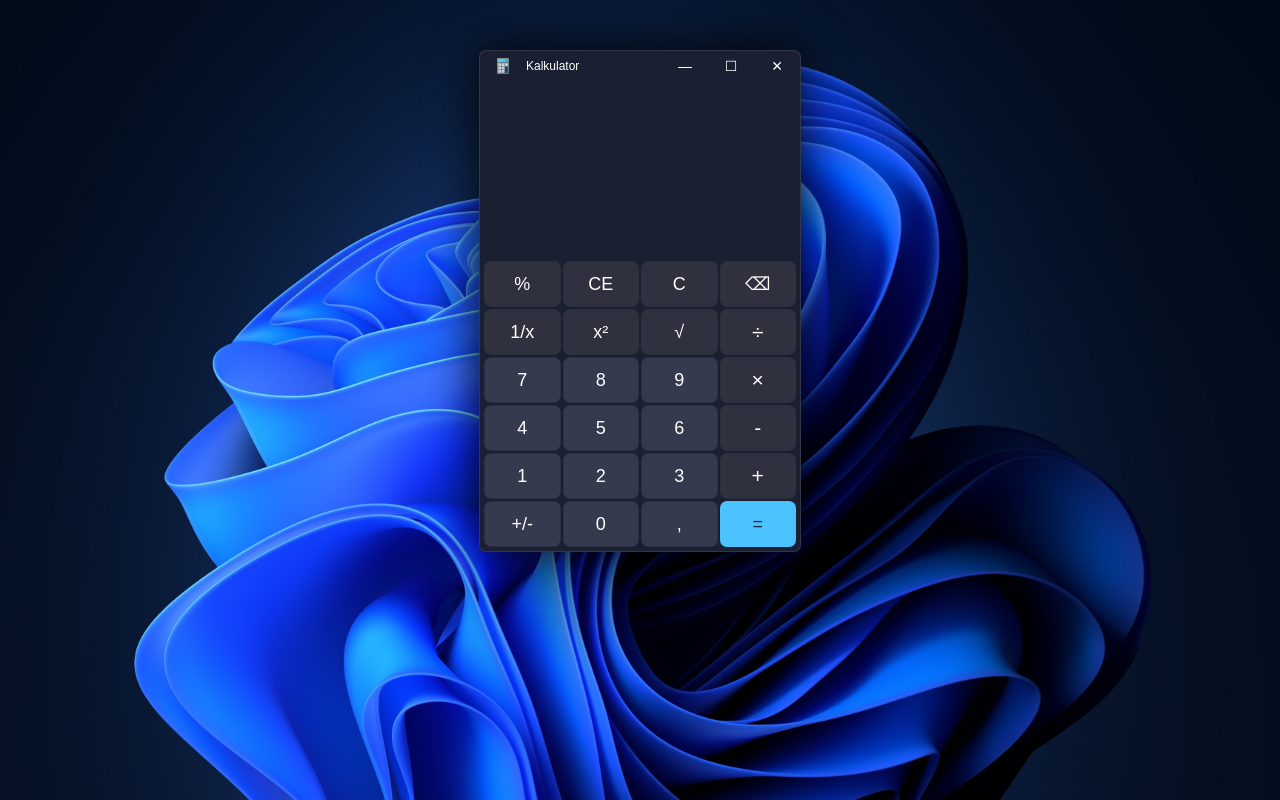
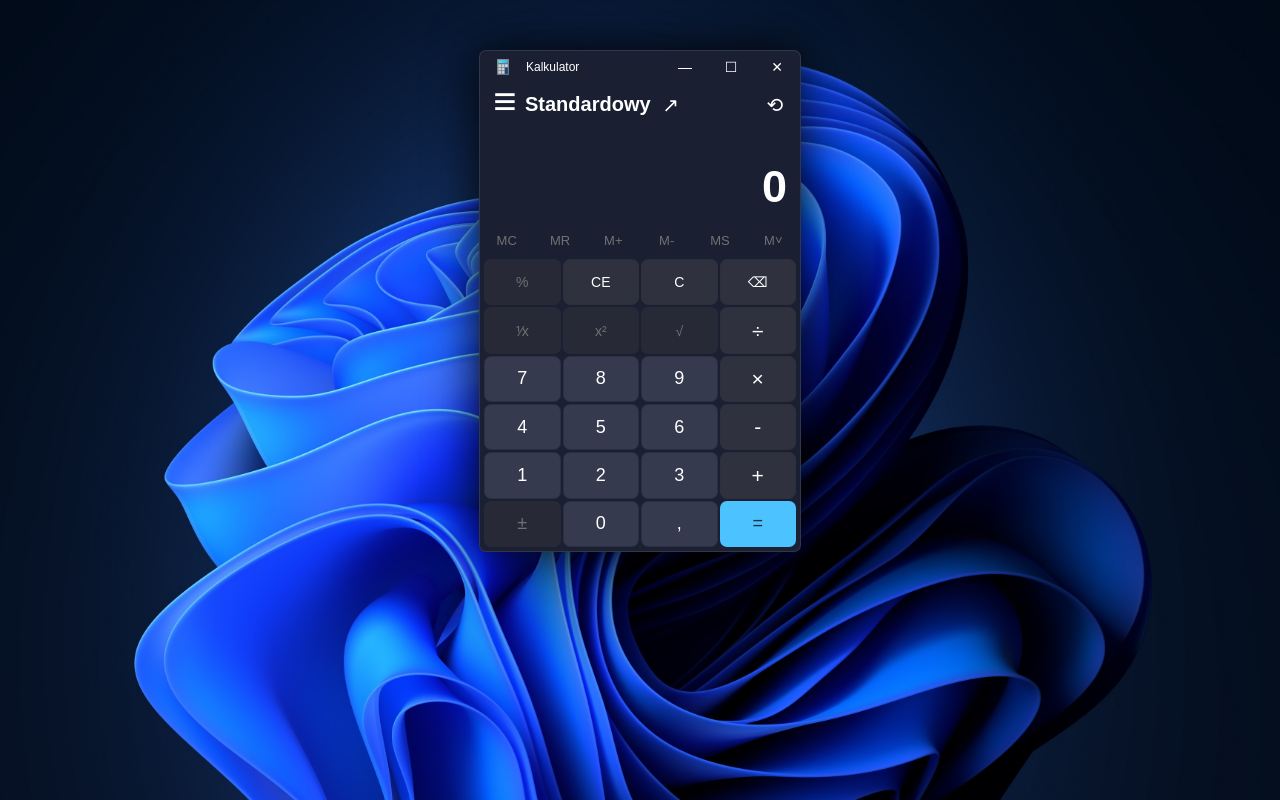
Before and after one commit to sebastian-smietanski/sebastian-smietanski.github.io, a PHP site: page /projekt4/projekt4.html in a window 1280 px wide. Run offline with PHP 8.4, Linux system fonts and the light colour scheme.

Commit message:
LAYOUT DONE

```diff
--- a/projekt4/calculator.css
+++ b/projekt4/calculator.css
@@ -1,3 +1,10 @@
+@font-face {
+    font-family: "Segoe UI Variable Fix";
+    src: local("Segoe UI Variable Text");
+    font-weight: 100 900;
+    font-style: normal;
+}
+
 .calculator {
     width: 320px;
     height: 500px;
@@ -23,11 +30,18 @@
 
     color: white;
     font-size: 18px;
-    font-family: "Segoe UI Variable", "Arial", sans-serif;
+    font-family: "Segoe UI Variable", "Segoe UI Variable Fix", "Arial", sans-serif;
     background-color: #1a2032;
 
     user-select: none; /* brak mozliwosci zaznaczenia */
 }
+
+.uselessBar {height: 7%}
+.screen {height: 20%}
+    .history {height: 40%}
+    .input {height: 60%;}
+.MButtonBar {height: 6%;}
+.calculatorKeyboard {height: 59%;}
 
 /********************************************************************************************/
 
@@ -42,10 +56,10 @@
 .leftItems {
     display: flex;
     flex-direction: row;
-    font-size: 12px;
 }
 
 .appName {
+    font-size: 12px;
     margin-left: 17px;
     height: 100%;
     display: flex;
@@ -76,19 +90,108 @@
 
 /********************************************************************************************/
 
+.uselessBar {
+    display: flex;
+    flex-direction: row;
+    align-items: center;
+    padding: 5px;
+}
+
+.uselessButton {
+    width: 40px;
+    height: 36px;
+    border-radius: 5px;
+
+    font-size: 20px;
+    font-weight: lighter;
+
+    display: flex;
+    justify-content: center;
+    align-items: center;
+}
+.uselessButton:hover {background-color: #272d3e;}
+.uselessButton:active {background-color: #232939; color: #cdced2;}
+
+.uselessName {
+    display: grid;
+    place-items: center;
+
+    font-size: 20px;
+    font-weight: 550;
+}
+
+.squeeze {
+    margin-bottom: 7px;
+}
+
+
+.squeeze:active {
+    transform: scaleX(0.5);
+}
+
+
+/********************************************************************************************/
+
 .screen {
-    height: 38%;
-    background-color: 1cyan;
+    display: flex;
+    flex-direction: column;
+    background-color: 1green;
+}
+
+.history {
+    padding-right: 20px;
+
+    color: #999ca4;
+    font-size: 15px;
+
+    display: flex;
+    justify-content: right;
+    align-items: flex-end;
+
+    background-color: 1black;
+}
+
+.input {
+    padding-right: 13px;
+    padding-bottom: 13px;
+
+    font-size: 45px;
+    font-weight: 600;
+    caret-color: transparent;
+
+    justify-content: center;
+    text-align: right;
+
+    user-select: text;
+    background-color: 1gray;
+}
+
+/********************************************************************************************/
+
+.MButtonBar {
+    display: grid;
+    justify-content: center;
+    align-items: center;
+    grid-template-columns: 1fr 1fr 1fr 1fr 1fr 1fr;
+}
+
+.MButton {
+    font-size: 13px;
+    color: #717171;
+
+    justify-content: center;
+    text-align: center;
 }
 
 /********************************************************************************************/
 
 .calculatorKeyboard {
-    margin: 3px;
-    height: 62%;
     display: grid;
     grid-template-columns: 1fr 1fr 1fr 1fr;
     grid-template-rows: repeat(6, 1fr);
+    margin: 3px;
+
+    background-color: 1pink;
 }
 
 .button {
@@ -97,7 +200,8 @@
     align-items: center;
 
     border-radius: 7px;
-    background-color: #3F383E;
+    background-color: #272936;
+    color: #717171;
     margin: 1px;
 
     border-color: transparent;
@@ -105,16 +209,17 @@
     border-style: solid;
 }
 
-.mathBigFont {font-size: 21px;}
+.mathBigFont {font-size: 21px; font-weight: lighter;}
+.mathSmallFont {font-size: 14px;}
 
 .buttonBlue {background-color: #4cc2ff; color: #143141;}
 .buttonBlue:hover {background-color: #47b1e9;}
 .buttonBlue:active {background-color: #42a1d5; color: #2a6788;}
 
-.buttonBright {background-color: #363a4e; border-color: #2a2f44;}
+.buttonBright {background-color: #363a4e; border-color: #2a2f44; color: white;}
 .buttonBright:hover {background-color: #2d3147;}
 .buttonBright:active {background-color: #22273d; color: #b4b6bd;}
 
-.buttonDark {background-color: #2f313e; border-color: #2d2f3b;}
+.buttonDark {background-color: #2f313e; border-color: #2d2f3b; color: white;}
 .buttonDark:hover {background-color: #373b4d; border-color: #2a2f43;}
 .buttonDark:active {background-color: #2d3146; border-color: #2a2f43; color: #b8b9c0;}
--- /dev/null
+++ b/projekt4/calculator.js
@@ -0,0 +1,55 @@
+function numberButton(sender)
+{
+    document.getElementById("input").innerText += sender.innerText;
+}
+
+function clearButton()
+{
+    document.getElementById("history").innerText = "";
+    document.getElementById("input").innerText = "0";
+}
+
+function removeButton()
+{
+    document.getElementById("input").innerText = document.getElementById("input").innerText.slice(0, -1)
+    if (document.getElementById("input").innerText.length === 0)
+        document.getElementById("input").innerText = "0"
+}
+
+
+function operationButton(sender)
+{
+    trimUnnecessaryOperators()
+    numberButton(sender);
+}
+
+function evalButton()
+{
+    trimUnnecessaryOperators()
+
+    let equation = document.getElementById("input").innerText
+
+    document.getElementById("history").innerText = equation + "="
+
+    equation = equation.replaceAll("+", "+")
+    equation = equation.replaceAll("-", "-")
+    equation = equation.replaceAll("×", "*")
+    equation = equation.replaceAll("÷", "/")
+    equation = equation.replaceAll("", "")
+    equation = equation.replaceAll("", "")
+    equation = equation.replaceAll("", "")
+
+    /*window.alert(equation)*/
+    document.getElementById("input").innerText = eval(equation)
+}
+
+function trimUnnecessaryOperators()
+{
+    const input = document.getElementById("input").innerText
+    const lastChar = input[input.length - 1];
+
+    if (!("1234567890".includes(lastChar)))
+    {
+        removeButton()
+    }
+}
--- a/projekt4/projekt4.html
+++ b/projekt4/projekt4.html
@@ -1,8 +1,9 @@
 <!DOCTYPE html>
-<html lang="en">
+<html lang="pl">
 <head>
     <meta charset="UTF-8">
-    <meta name="viewport" content="width=device-width, initial-scale=1.0">
+    <title>Kalkulator</title>
+    <link rel="icon" type="image/x-icon" href="../icons/favicon.ico">
     <title>Custom Draggable</title>
     <link rel="stylesheet" href="calculator.css">
     <style>
@@ -30,41 +31,65 @@
             </div>
         </div>
 
+        <div class="uselessBar">
+            <div class="leftItems">
+                <div class="uselessButton" style="font-size:40px"><div class="squeeze">≡</div></div>
+                <div class="uselessName">Standardowy</div>
+                <div class="uselessButton">↗</div>
+            </div>
+            <div class="rightItems">
+                <div class="uselessButton">⟲</div>
+            </div>
+        </div>
+
         <div class="screen">
+            <div class="history" id="history"></div>
+            <div class="input" id="input">0</div>
+        </div>
+
+        <div class="MButtonBar">
+            <div class="disabled MButton">MC</div>
+            <div class="disabled MButton">MR</div>
+            <div class="disabled MButton">M+</div>
+            <div class="disabled MButton">M-</div>
+            <div class="disabled MButton">MS</div>
+            <div class="disabled MButton">M˅</div>
         </div>
 
         <div class="calculatorKeyboard">
-            <div class="button buttonDark">%</div>
-            <div class="button buttonDark">CE</div>
-            <div class="button buttonDark">C</div>
-            <div class="button buttonDark">⌫</div>
+            <div class="button mathSmallFont">%</div>
+            <div class="button mathSmallFont buttonDark" onclick="clearButton()">CE</div>
+            <div class="button mathSmallFont buttonDark" onclick="clearButton()">C</div>
+            <div class="button mathSmallFont buttonDark" onclick="removeButton()">⌫</div>
 
-            <div class="button buttonDark">1/x</div>
-            <div class="button buttonDark">x²</div>
-            <div class="button buttonDark">√</div>
-            <div class="button buttonDark mathBigFont">÷</div>
+            <div class="button mathSmallFont ">⅟x</div>
+            <div class="button mathSmallFont ">x²</div>
+            <div class="button mathSmallFont ">√</div>
+            <div class="button buttonDark mathBigFont" onclick="operationButton(this)">÷</div>
 
-            <div class="button buttonBright">7</div>
-            <div class="button buttonBright">8</div>
-            <div class="button buttonBright">9</div>
-            <div class="button buttonDark mathBigFont">×</div>
+            <div class="button buttonBright" onclick="numberButton(this)">7</div>
+            <div class="button buttonBright" onclick="numberButton(this)">8</div>
+            <div class="button buttonBright" onclick="numberButton(this)">9</div>
+            <div class="button buttonDark mathBigFont" onclick="operationButton(this)">×</div>
 
-            <div class="button buttonBright">4</div>
-            <div class="button buttonBright">5</div>
-            <div class="button buttonBright">6</div>
-            <div class="button buttonDark mathBigFont">-</div>
+            <div class="button buttonBright" onclick="numberButton(this)">4</div>
+            <div class="button buttonBright" onclick="numberButton(this)">5</div>
+            <div class="button buttonBright" onclick="numberButton(this)">6</div>
+            <div class="button buttonDark mathBigFont" onclick="operationButton(this)">-</div>
 
-            <div class="button buttonBright">1</div>
-            <div class="button buttonBright">2</div>
-            <div class="button buttonBright">3</div>
-            <div class="button buttonDark mathBigFont">+</div>
+            <div class="button buttonBright" onclick="numberButton(this)">1</div>
+            <div class="button buttonBright" onclick="numberButton(this)">2</div>
+            <div class="button buttonBright" onclick="numberButton(this)">3</div>
+            <div class="button buttonDark mathBigFont" onclick="operationButton(this)">+</div>
 
-            <div class="button buttonBright">+/-</div>
-            <div class="button buttonBright">0</div>
+            <div class="button">±</div>
+            <div class="button buttonBright" onclick="numberButton(this)">0</div>
             <div class="button buttonBright">,</div>
-            <div class="button buttonBlue">=</div>
+            <div class="button buttonBlue" onclick="evalButton()">=</div>
         </div>
     </div>
     <!--<script src="movableBox.js"></script>-->
+    <script src="movableBox.js"></script>
+    <script src="calculator.js"></script>
 </body>
 </html>
```
Also changed, not shown: test.html (added, +21 -0 lines).
